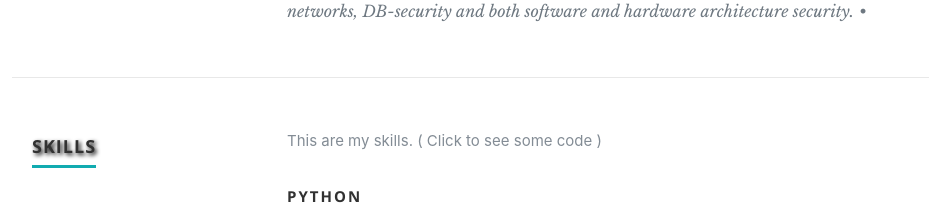
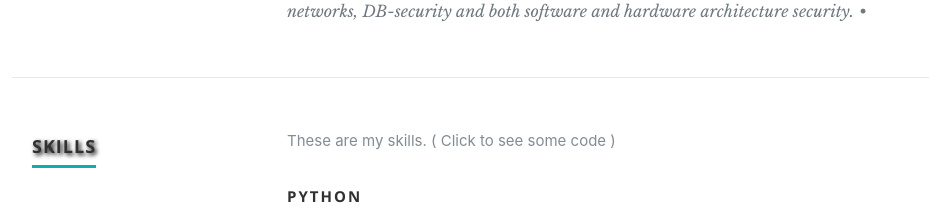
Before and after one commit to 8BigFish88/MyPortfolio, a React (Create React App) app: page / in a window 1280 px wide. Shown: the part 1689-1905 px from the top of the page, without its empty margins (118-1047 px from the left). Built offline with nearby package versions, Linux system fonts and the light colour scheme.

Commit message:
change data

```diff
--- a/src/resumeData.js
+++ b/src/resumeData.js
@@ -63,7 +63,7 @@ let resumeData = {
       Achievements: "Some Achievements",
     },
   ],
-  skillsDescription: "This are my skills. ( Click to see some code )",
+  skillsDescription: "These are my skills. ( Click to see some code )",
   skills: [
     {
       skillname: "Python",
```
